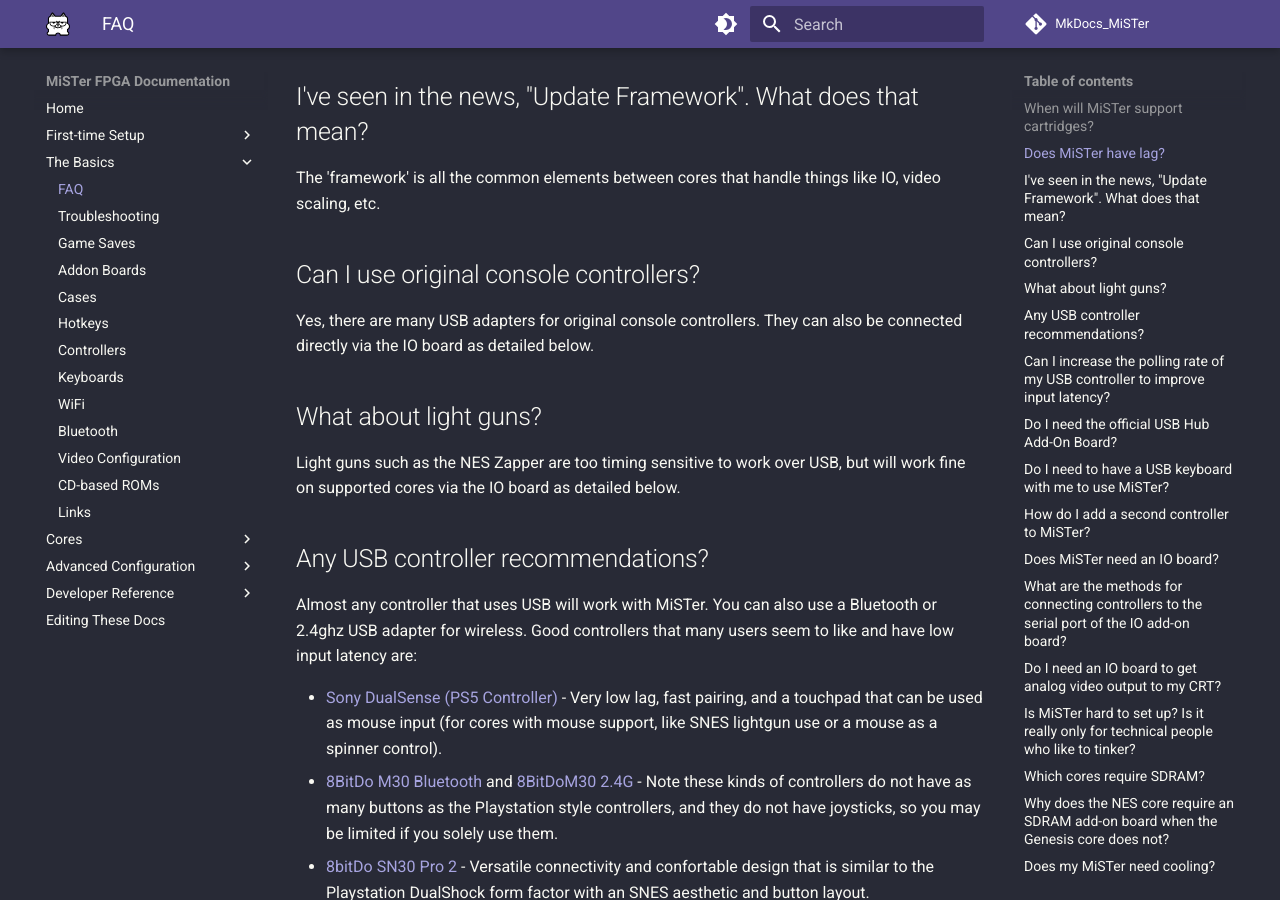
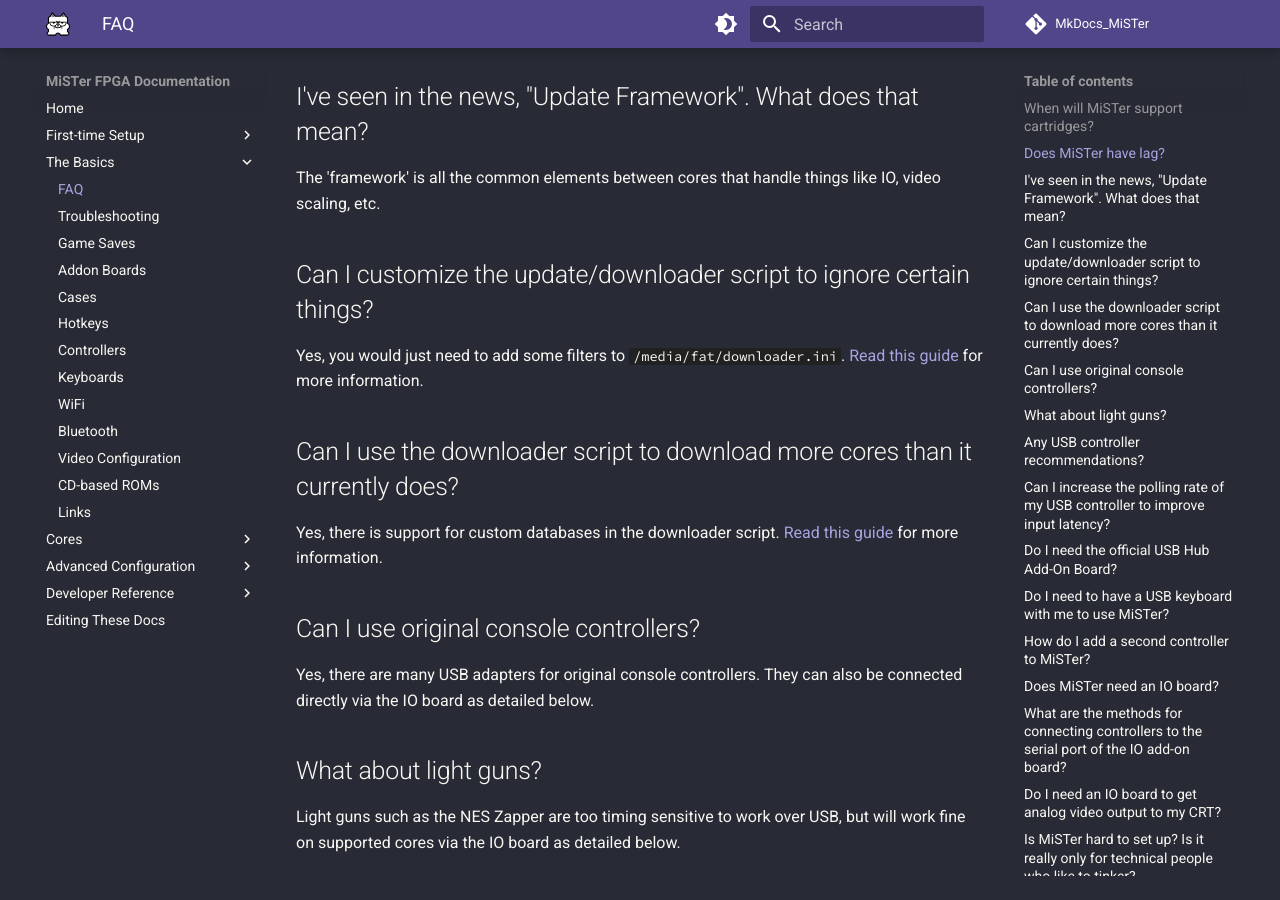
Before and after one commit to MiSTer-devel/MkDocs_MiSTer, an MkDocs documentation site: the page built from docs/basics/faq.md, in a window 1280 px wide and 900 px high, scrolled down 559 px. Built offline with MkDocs 1.6.1 and Material for MkDocs 9.7.7, drawn with Linux system fonts in a browser that asks for light colours; comment, search, counter and statistics services are not loaded.

Commit message:
faq.md: add custom db and download filters info

```diff
--- a/docs/basics/faq.md
+++ b/docs/basics/faq.md
@@ -12,6 +12,14 @@
 
 ## I've seen in the news, "Update Framework".  What does that mean?
 The 'framework' is all the common elements between cores that handle things like IO, video scaling, etc.
+
+## Can I customize the update/downloader script to ignore certain things?
+
+Yes, you would just need to add some filters to `/media/fat/downloader.ini`. [Read this guide](https://github.com/MiSTer-devel/Downloader_MiSTer/blob/main/docs/download-filters.md){target=_blank} for more information.
+
+## Can I use the downloader script to download more cores than it currently does?
+
+Yes, there is support for custom databases in the downloader script. [Read this guide](https://github.com/MiSTer-devel/Downloader_MiSTer/blob/main/docs/custom-databases.md){target=_blank} for more information.
 
 ## Can I use original console controllers?
 Yes, there are many USB adapters for original console controllers. They can also be connected directly via the IO board as detailed below.
```
